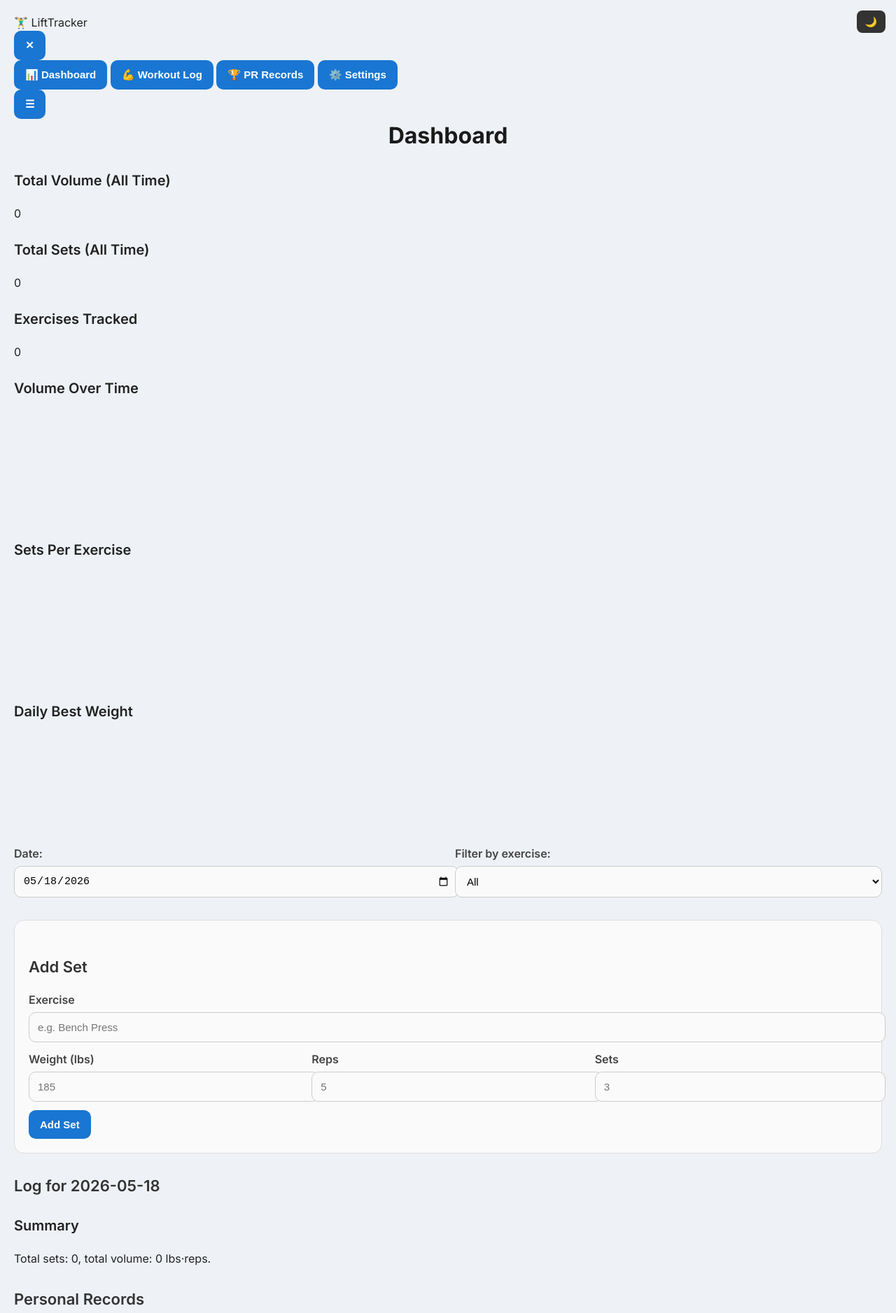
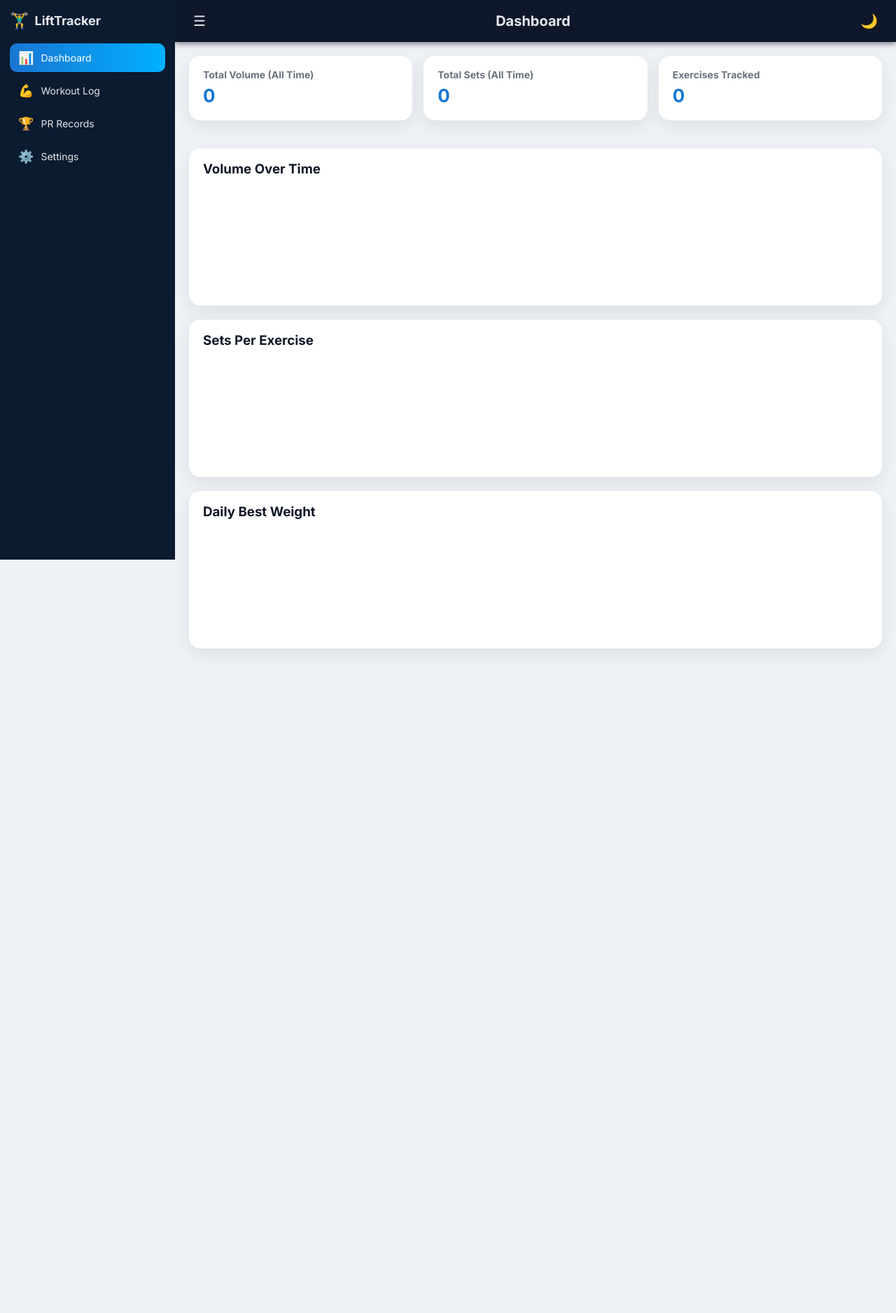
Before and after one commit to 3nvixy/lifttracker, a plain HTML site: page index.html in a window 1280 px wide. Shown: the top 1877 px of the page at 70% size. After the commit the page ends 967 px from the top, so only its background shows below. Drawn offline with nearby package versions, Linux system fonts and the light colour scheme.

Commit message:
Update style.css

```diff
--- a/style.css
+++ b/style.css
@@ -1,211 +1,412 @@
 /* ---------- Base ---------- */
+
+:root {
+    --primary: #1976d2;
+    --primary-light: #00b0ff;
+    --primary-soft: #e3f2fd;
+    --bg: #eef1f5;
+    --card-bg: #ffffff;
+    --text-main: #111827;
+    --text-muted: #6b7280;
+    --danger: #e53935;
+    --pr: #00e5ff;
+}
 
 body {
     font-family: "Inter", Arial, sans-serif;
     margin: 0;
-    padding: 20px;
-    background: #eef1f5;
-    color: #222;
-    line-height: 1.5;
-}
-
-.container {
-    max-width: 850px;
-    margin: auto;
-    background: #fff;
-    padding: 25px 30px 40px;
-    border-radius: 18px;
-    box-shadow: 0 8px 25px rgba(0,0,0,0.08);
-}
-
-/* ---------- Titles ---------- */
-
-h1 {
-    text-align: center;
-    margin-top: 0;
-    font-size: 32px;
-    font-weight: 700;
-    color: #1a1a1a;
-}
-
-h2 {
-    margin-top: 30px;
-    font-size: 22px;
-    font-weight: 600;
-    color: #333;
-}
-
-h3 {
-    margin-top: 25px;
-    font-size: 20px;
-    font-weight: 600;
+    background: var(--bg);
+    color: var(--text-main);
 }
 
 /* ---------- Layout ---------- */
 
+.app {
+    display: flex;
+    min-height: 100vh;
+}
+
+.sidebar {
+    width: 250px;
+    background: #0b1b30;
+    color: #e5e7eb;
+    padding: 16px 14px;
+    box-sizing: border-box;
+    position: fixed;
+    top: 0;
+    bottom: 0;
+    left: -260px;
+    z-index: 20;
+    transition: left 0.25s ease-out;
+}
+
+.sidebar.open {
+    left: 0;
+}
+
+.sidebar-header {
+    display: flex;
+    align-items: center;
+    justify-content: space-between;
+    margin-bottom: 20px;
+}
+
+.logo {
+    display: flex;
+    align-items: center;
+    gap: 8px;
+    font-weight: 700;
+    font-size: 18px;
+}
+
+.logo-icon {
+    font-size: 22px;
+}
+
+.sidebar-nav {
+    display: flex;
+    flex-direction: column;
+    gap: 6px;
+}
+
+.nav-item {
+    display: flex;
+    align-items: center;
+    gap: 10px;
+    padding: 10px 12px;
+    border-radius: 10px;
+    border: none;
+    background: transparent;
+    color: inherit;
+    cursor: pointer;
+    font-size: 14px;
+    text-align: left;
+    transition: background 0.2s, transform 0.1s;
+}
+
+.nav-item .nav-icon {
+    font-size: 18px;
+}
+
+.nav-item:hover {
+    background: rgba(255, 255, 255, 0.06);
+    transform: translateX(2px);
+}
+
+.nav-item.active {
+    background: linear-gradient(90deg, var(--primary), var(--primary-light));
+    color: #fff;
+}
+
+/* ---------- Main ---------- */
+
+.main {
+    flex: 1;
+    margin-left: 0;
+    display: flex;
+    flex-direction: column;
+    min-height: 100vh;
+    transition: margin-left 0.25s ease-out;
+}
+
+@media (min-width: 900px) {
+    .sidebar {
+        left: 0;
+    }
+    .main {
+        margin-left: 250px;
+    }
+    .close-btn {
+        display: none;
+    }
+}
+
+.topbar {
+    display: flex;
+    align-items: center;
+    justify-content: space-between;
+    padding: 12px 20px;
+    background: #0f172a;
+    color: #e5e7eb;
+    box-shadow: 0 2px 8px rgba(15, 23, 42, 0.6);
+    position: sticky;
+    top: 0;
+    z-index: 10;
+}
+
+.topbar h1 {
+    font-size: 20px;
+    margin: 0;
+}
+
+.icon-btn {
+    border: none;
+    background: transparent;
+    color: inherit;
+    cursor: pointer;
+    font-size: 20px;
+    padding: 6px;
+    border-radius: 999px;
+    transition: background 0.15s, transform 0.1s;
+}
+
+.icon-btn:hover {
+    background: rgba(148, 163, 184, 0.25);
+    transform: scale(1.05);
+}
+
+.content {
+    padding: 20px;
+}
+
+/* ---------- Cards & Pages ---------- */
+
+.page {
+    display: none;
+    animation: fadeIn 0.25s ease-out;
+}
+
+.page.active {
+    display: block;
+}
+
+.card {
+    background: var(--card-bg);
+    border-radius: 16px;
+    padding: 18px 20px 20px;
+    box-shadow: 0 8px 24px rgba(15, 23, 42, 0.08);
+    margin-bottom: 20px;
+}
+
+.cards-row {
+    display: flex;
+    flex-wrap: wrap;
+    gap: 16px;
+    margin-bottom: 20px;
+}
+
+.stat-card {
+    flex: 1;
+    min-width: 180px;
+}
+
+.stat-card h3 {
+    margin: 0 0 6px;
+    font-size: 14px;
+    color: var(--text-muted);
+}
+
+.stat-card p {
+    margin: 0;
+    font-size: 26px;
+    font-weight: 700;
+    color: var(--primary);
+}
+
+.chart-card h3 {
+    margin-top: 0;
+    margin-bottom: 10px;
+}
+
+/* ---------- Forms & Inputs ---------- */
+
 .top-row {
     display: flex;
-    gap: 20px;
+    gap: 16px;
     flex-wrap: wrap;
-    margin-bottom: 20px;
+    margin-bottom: 10px;
 }
 
 .date-box, .exercise-filter {
     flex: 1;
-    min-width: 240px;
+    min-width: 220px;
 }
 
 label {
     font-weight: 600;
     display: block;
-    margin-bottom: 6px;
-    color: #444;
+    margin-bottom: 4px;
+    color: var(--text-muted);
 }
 
 input, select {
-    padding: 12px;
-    margin-bottom: 12px;
+    padding: 10px 12px;
+    margin-bottom: 10px;
     width: 100%;
+    box-sizing: border-box;
     border-radius: 10px;
-    border: 1px solid #ccc;
-    background: #fafafa;
-    font-size: 15px;
-    transition: 0.2s;
+    border: 1px solid #d1d5db;
+    background: #f9fafb;
+    font-size: 14px;
+    transition: border 0.15s, background 0.15s;
 }
 
 input:focus, select:focus {
-    border-color: #1976d2;
-    background: #fff;
     outline: none;
+    border-color: var(--primary);
+    background: #ffffff;
 }
 
-/* ---------- Buttons ---------- */
-
 button {
-    padding: 12px 16px;
-    background: #1976d2;
-    color: white;
-    border: none;
-    cursor: pointer;
-    border-radius: 10px;
-    font-size: 15px;
-    font-weight: 600;
-    transition: 0.2s;
+    font-family: inherit;
 }
 
-button:hover {
-    background: #0f5fb3;
-}
-
-#darkBtn {
-    position: fixed;
-    top: 15px;
-    right: 15px;
-    padding: 8px 12px;
-    font-size: 14px;
-    background: #333;
-    border-radius: 8px;
-}
-
-/* ---------- Add Set Box ---------- */
-
 .add-set-box {
-    margin-top: 20px;
-    padding: 20px;
+    margin-top: 10px;
+    padding: 14px;
     border-radius: 14px;
-    border: 1px solid #ddd;
-    background: #fafafa;
+    border: 1px solid #e5e7eb;
+    background: #f9fafb;
 }
 
 .row {
     display: flex;
-    gap: 15px;
+    gap: 12px;
     flex-wrap: wrap;
 }
 
 .row > div {
     flex: 1;
-    min-width: 140px;
+    min-width: 120px;
 }
 
-/* ---------- Set List ---------- */
+.add-set-box button {
+    margin-top: 8px;
+    padding: 10px 14px;
+    background: linear-gradient(135deg, var(--primary), var(--primary-light));
+    color: #fff;
+    border-radius: 999px;
+    border: none;
+    cursor: pointer;
+    font-weight: 600;
+    font-size: 14px;
+    box-shadow: 0 6px 16px rgba(25, 118, 210, 0.4);
+    transition: transform 0.1s, box-shadow 0.1s;
+}
+
+.add-set-box button:hover {
+    transform: translateY(-1px);
+    box-shadow: 0 8px 20px rgba(25, 118, 210, 0.5);
+}
+
+/* ---------- Lists ---------- */
 
 #setList {
     list-style: none;
     padding: 0;
-    margin-top: 15px;
+    margin-top: 10px;
 }
 
 #setList li {
-    padding: 14px 16px;
+    padding: 10px 12px;
     border-radius: 12px;
-    background: #fff;
-    margin-bottom: 10px;
+    background: #ffffff;
+    margin-bottom: 8px;
     display: flex;
     justify-content: space-between;
     align-items: center;
-    box-shadow: 0 3px 10px rgba(0,0,0,0.05);
+    box-shadow: 0 3px 10px rgba(15, 23, 42, 0.06);
+    font-size: 14px;
 }
 
 .delete-btn {
-    background: #e53935;
-    padding: 6px 10px;
-    border-radius: 8px;
-    font-size: 13px;
+    background: var(--danger);
+    color: #fff;
+    border: none;
+    padding: 5px 9px;
+    cursor: pointer;
+    border-radius: 999px;
+    font-size: 12px;
+    font-weight: 600;
+    transition: background 0.15s, transform 0.1s;
 }
 
 .delete-btn:hover {
     background: #c62828;
+    transform: scale(1.05);
 }
 
-/* ---------- PR List ---------- */
+#prList {
+    list-style: none;
+    padding: 0;
+    margin-top: 10px;
+}
 
 #prList li {
-    padding: 12px 14px;
-    background: #fff;
-    border-radius: 10px;
+    padding: 10px 12px;
+    border-radius: 12px;
+    background: #ffffff;
     margin-bottom: 8px;
-    box-shadow: 0 3px 10px rgba(0,0,0,0.05);
+    box-shadow: 0 3px 10px rgba(15, 23, 42, 0.06);
+    font-size: 14px;
 }
 
-/* ---------- Dark Mode ---------- */
+/* ---------- Theme buttons ---------- */
+
+.theme-row {
+    display: flex;
+    flex-wrap: wrap;
+    gap: 10px;
+    margin: 10px 0 5px;
+}
+
+.theme-btn {
+    flex: 0 0 auto;
+    padding: 8px 14px;
+    border-radius: 999px;
+    border: 1px solid #d1d5db;
+    background: #f9fafb;
+    cursor: pointer;
+    font-size: 13px;
+    font-weight: 600;
+    transition: background 0.15s, color 0.15s, border 0.15s, transform 0.1s;
+}
+
+.theme-btn:hover {
+    transform: translateY(-1px);
+}
+
+.theme-btn.active {
+    background: var(--primary);
+    color: #fff;
+    border-color: var(--primary);
+}
+
+.theme-blue { }
+.theme-dark { }
+.theme-neon { }
+
+/* ---------- Animations ---------- */
+
+@keyframes fadeIn {
+    from { opacity: 0; transform: translateY(4px); }
+    to { opacity: 1; transform: translateY(0); }
+}
+
+/* ---------- Dark mode ---------- */
 
 body.dark {
-    background: #0f0f0f;
-    color: #eee;
+    --bg: #020617;
+    --card-bg: #020617;
+    --text-main: #e5e7eb;
+    --text-muted: #9ca3af;
 }
 
-body.dark .container {
-    background: #1a1a1a;
-    box-shadow: 0 8px 25px rgba(0,0,0,0.6);
+body.dark .card,
+body.dark .add-set-box {
+    box-shadow: 0 10px 30px rgba(0, 0, 0, 0.7);
 }
 
 body.dark input,
 body.dark select {
-    background: #2b2b2b;
-    color: #eee;
-    border: 1px solid #444;
-}
-
-body.dark .add-set-box {
-    background: #222;
-    border-color: #444;
+    background: #020617;
+    border-color: #1f2937;
+    color: #e5e7eb;
 }
 
 body.dark #setList li,
 body.dark #prList li {
-    background: #2a2a2a;
-    box-shadow: 0 3px 10px rgba(0,0,0,0.4);
+    background: #020617;
 }
 
-body.dark button {
-    background: #1565c0;
-}
-
-body.dark button:hover {
-    background: #0d47a1;
-}
-
-body.dark #darkBtn {
-    background: #555;
-}
+/* ---------- Neon theme accent (handled via JS by changing CSS vars) ---------- */
```
